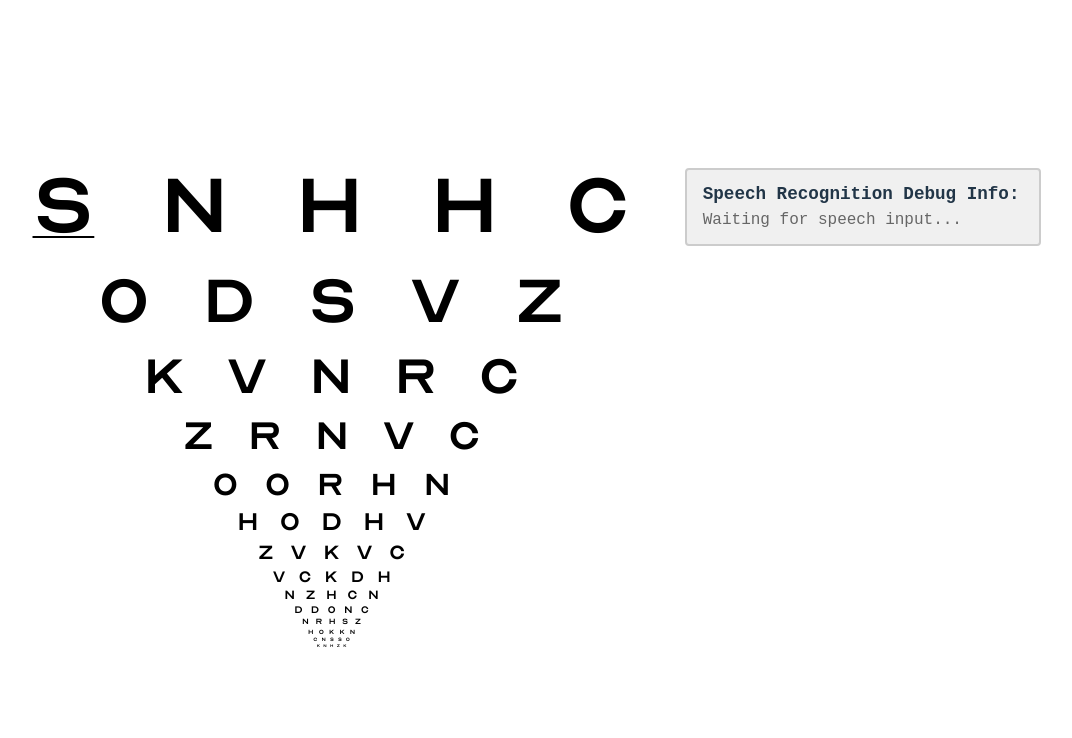
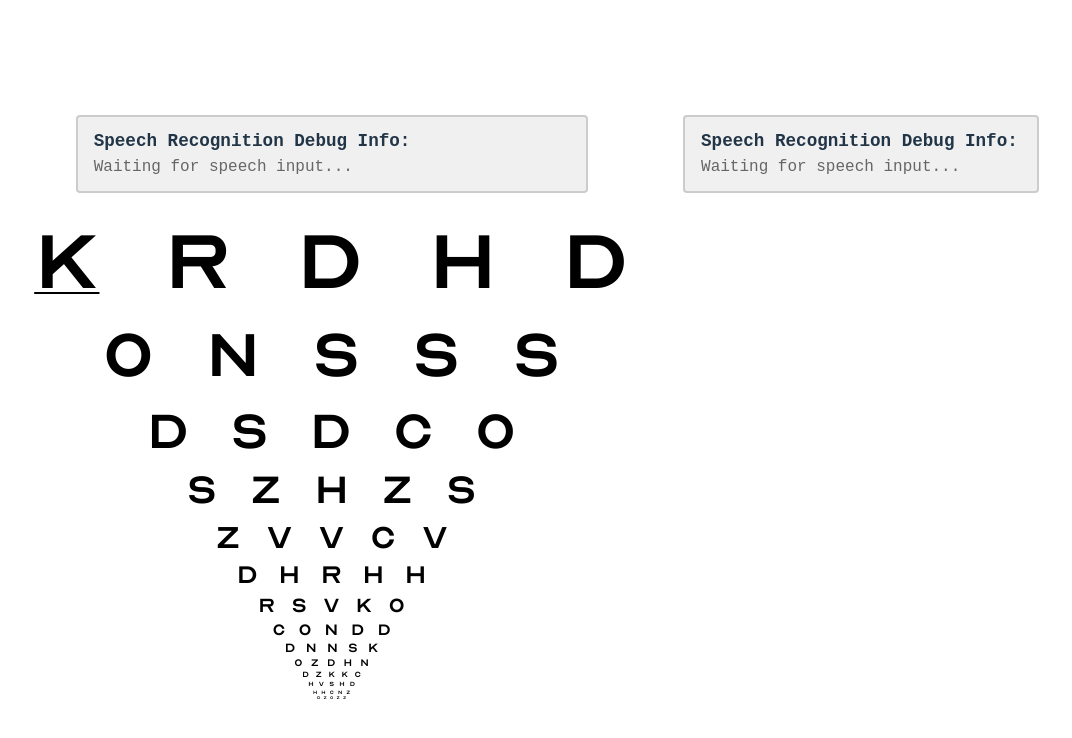
Before and after one commit to mieubrisse/man-vs-myopia-app, a React (Vite) app: page / in a window 1280 px wide. Shown: the top 738 px of the page, without its empty margins (116-1188 px from the left). Built offline with nearby package versions, Linux system fonts and the light colour scheme.

Commit message:
Working on calculating LogMAR score

```diff
--- a/src/components/LogMARChart.css
+++ b/src/components/LogMARChart.css
@@ -18,7 +18,7 @@
 
 .letter {
   /* Base size for the largest letters (LogMAR 1.0) */
-  font-size: calc(0.33rem * pow(1.26, calc(13 - var(--row-index))));
+  font-size: calc(0.33rem * pow(1.2589, calc(13 - var(--row-index))));
   font-family: "Optician Sans", Arial, sans-serif;
   font-weight: bold;
   color: #000;
@@ -33,7 +33,7 @@
 }
 
 .spacer-char {
-  font-size: calc(0.33rem * pow(1.26, calc(13 - var(--row-index))));
+  font-size: calc(0.33rem * pow(1.2589, calc(13 - var(--row-index))));
   font-family: "Optician Sans", Arial, sans-serif;
   color: transparent; /* Make the character invisible */
   line-height: 1;
--- a/src/components/LogMARChart.tsx
+++ b/src/components/LogMARChart.tsx
@@ -3,8 +3,11 @@ import React, {
   useState,
   useImperativeHandle,
   forwardRef,
+  useRef,
 } from "react";
 import "./LogMARChart.css";
+import LogMARResults from "./LogMARResults";
+import SpeechRecognizer from "./SpeechRecognizer";
 
 interface LetterState {
   char: string;
@@ -13,23 +16,30 @@ interface LetterState {
 
 interface LogMARChartProps {
   onLetterValidated?: (isCorrect: boolean) => void;
+  onTestComplete?: (score: number) => void;
 }
 
 export interface LogMARChartHandle {
   guessLetter: (letter: string) => void;
+  finishTest: () => void;
+  resetTest: () => void;
 }
 
 const LogMARChart = forwardRef<LogMARChartHandle, LogMARChartProps>(
-  ({ onLetterValidated }, ref) => {
+  ({ onLetterValidated, onTestComplete }, ref) => {
     const SLOAN_LETTERS = ["C", "D", "H", "K", "N", "O", "R", "S", "V", "Z"];
     const NUM_LETTERS_PER_LINE = 5;
-    const NUM_ROWS = 14; // Based on the length of logMARValues (now hardcoded as per new structure)
+    const NUM_ROWS = 14;
+    const BASE_LOG_MAR = 0.1; // Starting LogMAR value
+    const LOG_MAR_INCREMENT = 0.02; // Increment per incorrect letter
 
     const [allLetters, setAllLetters] = useState<LetterState[]>([]);
     const [currentIndex, setCurrentIndex] = useState(0);
+    const [isTestComplete, setIsTestComplete] = useState(false);
+    const [finalScore, setFinalScore] = useState<number | null>(null);
+    const chartRef = useRef<LogMARChartHandle>(null);
 
-    // Initialize the chart with random letters (only actual letters, no spacers)
-    useEffect(() => {
+    const initializeChart = () => {
       const initialAllLetters: LetterState[] = [];
       for (let r = 0; r < NUM_ROWS; r++) {
         for (let i = 0; i < NUM_LETTERS_PER_LINE; i++) {
@@ -37,43 +47,41 @@ const LogMARChart = forwardRef<LogMARChartHandle, LogMARChartProps>(
           initialAllLetters.push({
             char: SLOAN_LETTERS[randomIndex],
             status: "pending",
-          }); // Default to 'pending'
+          });
         }
       }
 
       if (initialAllLetters.length > 0) {
-        initialAllLetters[0].status = "current"; // First letter is 'current'
+        initialAllLetters[0].status = "current";
       }
 
       setAllLetters(initialAllLetters);
-      console.log(
-        "All letters initialized in useEffect:",
-        initialAllLetters.length,
-        initialAllLetters
-      );
       setCurrentIndex(0);
+      setIsTestComplete(false);
+      setFinalScore(null);
+    };
+
+    useEffect(() => {
+      initializeChart();
     }, []);
+
+    // Calculate LogMAR score
+    const calculateLogMARScore = () => {
+      const incorrectLetters = allLetters.filter(
+        (letter) => letter.status === "incorrect"
+      ).length;
+      return BASE_LOG_MAR + LOG_MAR_INCREMENT * incorrectLetters;
+    };
 
     // Handle a letter guess
     const guessLetter = (letter: string) => {
-      console.log(
-        "guessLetter called with:",
-        letter,
-        "current index:",
-        currentIndex
-      );
+      if (isTestComplete) return;
 
       setAllLetters((prevAllLetters) => {
         const newAllLetters = [...prevAllLetters];
         const currentLetterState = newAllLetters[currentIndex];
 
-        // No need to check for spacer here, as allLetters only contains actual letters
         const isCorrect = letter === currentLetterState.char;
-        console.log("Letter comparison:", {
-          guessed: letter,
-          actual: currentLetterState.char,
-          isCorrect,
-        });
 
         if (isCorrect) {
           currentLetterState.status = "correct";
@@ -83,29 +91,47 @@ const LogMARChart = forwardRef<LogMARChartHandle, LogMARChartProps>(
 
         onLetterValidated?.(isCorrect);
 
-        const nextIndex = currentIndex + 1; // Simply move to the next letter
+        const nextIndex = currentIndex + 1;
 
-        // If we've reached the end of the chart, stop
         if (nextIndex >= newAllLetters.length) {
-          // No more letters to guess
-          setCurrentIndex(newAllLetters.length); // Set to end to prevent further processing
+          const score = calculateLogMARScore();
+          setIsTestComplete(true);
+          setFinalScore(score);
+          onTestComplete?.(score);
           return newAllLetters;
         }
 
-        // Mark the next letter as current
         newAllLetters[nextIndex].status = "current";
-        console.log("Next index set to:", nextIndex);
-
-        setCurrentIndex(nextIndex); // Update the main index state
+        setCurrentIndex(nextIndex);
 
         return newAllLetters;
       });
     };
 
-    // Expose the guessLetter function to parent components
+    // Handle test completion
+    const finishTest = () => {
+      if (!isTestComplete) {
+        const score = calculateLogMARScore();
+        setIsTestComplete(true);
+        setFinalScore(score);
+        onTestComplete?.(score);
+      }
+    };
+
+    const resetTest = () => {
+      initializeChart();
+    };
+
+    // Expose the functions to parent components
     useImperativeHandle(ref, () => ({
       guessLetter,
+      finishTest,
+      resetTest,
     }));
+
+    if (isTestComplete && finalScore !== null) {
+      return <LogMARResults score={finalScore} onRestart={resetTest} />;
+    }
 
     return (
       <div
@@ -116,6 +142,7 @@ const LogMARChart = forwardRef<LogMARChartHandle, LogMARChartProps>(
           width: "100%",
         }}
       >
+        <SpeechRecognizer chartRef={chartRef} isTestComplete={isTestComplete} />
         <div
           style={{
             display: "flex",
@@ -142,7 +169,7 @@ const LogMARChart = forwardRef<LogMARChartHandle, LogMARChartProps>(
                           {item.char}
                         </span>
                         {colIndex < NUM_LETTERS_PER_LINE - 1 && (
-                          <span className="spacer-char">C</span> // Spacer added here for display
+                          <span className="spacer-char">C</span>
                         )}
                       </React.Fragment>
                     );
@@ -151,7 +178,7 @@ const LogMARChart = forwardRef<LogMARChartHandle, LogMARChartProps>(
               </div>
             ))
           ) : (
-            <div>Loading chart...</div> // Or any other loading indicator
+            <div>Loading chart...</div>
           )}
         </div>
       </div>
--- a/src/components/SpeechRecognizer.tsx
+++ b/src/components/SpeechRecognizer.tsx
@@ -50,6 +50,7 @@ declare global {
 
 interface SpeechRecognizerProps {
   chartRef: React.RefObject<LogMARChartHandle | null>;
+  isTestComplete?: boolean;
 }
 
 interface DebugInfo {
@@ -60,8 +61,10 @@ interface DebugInfo {
   isFinal: boolean;
 }
 
-const SpeechRecognizer: React.FC<SpeechRecognizerProps> = ({ chartRef }) => {
-  // console.log('SpeechRecognizer component rendered'); // Removed debug log
+const SpeechRecognizer: React.FC<SpeechRecognizerProps> = ({
+  chartRef,
+  isTestComplete = false,
+}) => {
   const recognitionRef = useRef<SpeechRecognition | null>(null);
   const [debugInfo, setDebugInfo] = useState<DebugInfo[]>([]);
 
@@ -79,9 +82,20 @@ const SpeechRecognizer: React.FC<SpeechRecognizerProps> = ({ chartRef }) => {
     Z: ["Z", "ZEE", "ZED", "ZEE"],
   };
 
-  // Helper function to convert a transcript to a letter
   const transcriptToLetter = (transcript: string): string | null => {
     const upperTranscript = transcript.trim().toUpperCase();
+
+    // Check for finish command first
+    if (upperTranscript === "FINISH") {
+      if (chartRef.current) {
+        chartRef.current.finishTest();
+        // Stop recognition when finish is detected
+        if (recognitionRef.current) {
+          recognitionRef.current.stop();
+        }
+      }
+      return null;
+    }
 
     // Check each letter's possible phrases
     for (const [letter, phrases] of Object.entries(LETTER_MAPPINGS)) {
@@ -94,7 +108,6 @@ const SpeechRecognizer: React.FC<SpeechRecognizerProps> = ({ chartRef }) => {
   };
 
   useEffect(() => {
-    // console.log('SpeechRecognizer useEffect started'); // Removed debug log
     if (!window.webkitSpeechRecognition) {
       console.error("Speech recognition is not supported in this browser.");
       return;
@@ -122,19 +135,22 @@ const SpeechRecognizer: React.FC<SpeechRecognizerProps> = ({ chartRef }) => {
 
       recognition.onend = () => {
         console.log("Speech recognition ended");
-        recognition.start(); // Re-enabled for continuous recognition
+        // Only restart if we haven't explicitly stopped it
+        if (recognitionRef.current) {
+          recognition.start();
+        }
       };
 
       recognition.onresult = (event: SpeechRecognitionEvent) => {
         const result = event.results[event.results.length - 1];
-        const fullTranscript = result[0].transcript; // Get the full transcript
+        const fullTranscript = result[0].transcript;
 
         // Split the transcript into words and take the last one
         const words = fullTranscript.trim().split(" ");
         const lastWord = words[words.length - 1];
 
         const confidence = result[0].confidence;
-        const letter = transcriptToLetter(lastWord); // Pass only the last word to transcriptToLetter
+        const letter = transcriptToLetter(lastWord);
 
         // Update debug info for all results
         setDebugInfo((prev) => {
@@ -148,33 +164,27 @@ const SpeechRecognizer: React.FC<SpeechRecognizerProps> = ({ chartRef }) => {
           return [...prev, newInfo].slice(-5);
         });
 
-        // Process interim results with sufficient confidence
-        console.log("Speech recognition result:", {
-          isFinal: result.isFinal,
-          confidence,
-          letter,
-          hasChartRef: !!chartRef.current,
-        });
-
         if (result.isFinal && letter && chartRef.current) {
-          console.log("About to call guessLetter with:", letter);
           chartRef.current.guessLetter(letter);
         }
       };
 
-      // console.log('Attempting to start speech recognition...'); // Removed debug log
       recognition.start();
     } catch (err) {
       console.error("Error initializing speech recognition:", err);
     }
 
     return () => {
-      // console.log('SpeechRecognizer useEffect cleanup'); // Removed debug log
       if (recognitionRef.current) {
         recognitionRef.current.stop();
       }
     };
   }, [chartRef]);
+
+  // Don't render anything if the test is complete
+  if (isTestComplete) {
+    return null;
+  }
 
   return (
     <div
```
Also changed, not shown: .devcontainer/devcontainer.json.
